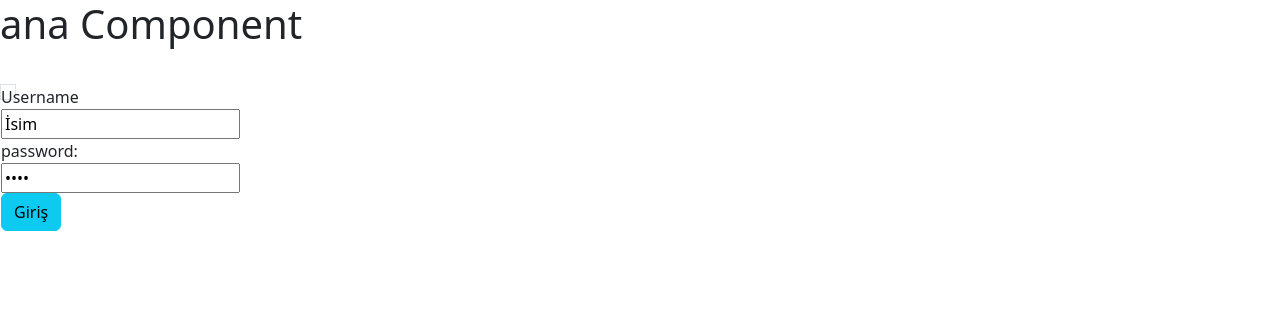
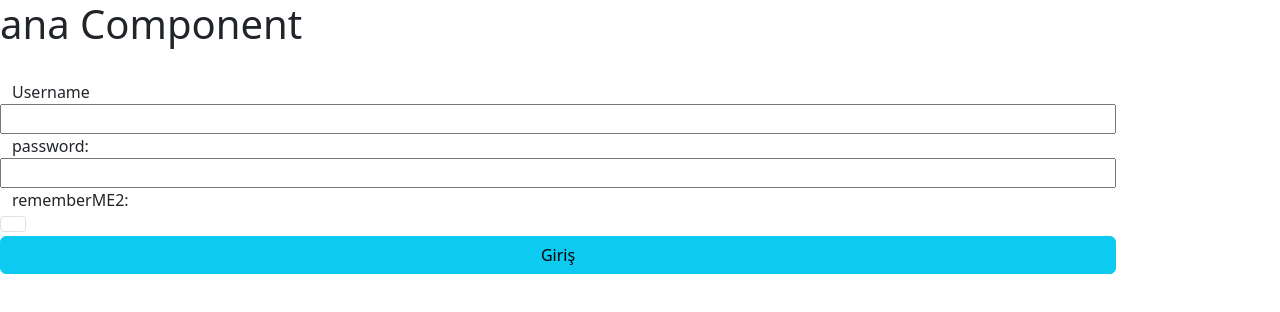
Before and after one commit to Kerim-ARAT/Turkcell-Anglur-Apps, an Angular app in the folder angularapp/: page / in a window 1280 px wide. Shown: the top 312 px of the page. Built offline with nearby package versions, Linux system fonts and the light colour scheme.

Commit message:
Template Driven Forms 3.Kısım

```diff
--- a/angularapp/src/app/Forms/template-driven/template-driven.component.html
+++ b/angularapp/src/app/Forms/template-driven/template-driven.component.html
@@ -1,9 +1,13 @@
-<form #saveForm="ngForm" class="form-check-input" (ngSubmit)="save(saveForm)">
+<form #saveForm="ngForm" class="row container" (ngSubmit)="save(saveForm)">
 <label for="userName">Username</label>
-<input type="text" name="userName" [(ngModel)]="loginMode.userName" >
+<input type="text" name="userName2" [(ngModel)]="loginMode.userName" >
 <br>
 <label for="password">password: </label>
-<input type="password" name="password"  [(ngModel)]="loginMode.passworld">
+<input type="password" name="password2"  [(ngModel)]="loginMode.passworld">
+<br>
+<label for="rememberME2"> rememberME2:</label>
+<input type="checkbox" class="form-check-input" name="rememberME2" [ngModel]="loginMode.rememberME">
 <br>
 <button  type="submit" class="btn btn-info">Giriş</button>
+
 </form>
--- a/angularapp/src/app/Forms/template-driven/template-driven.component.ts
+++ b/angularapp/src/app/Forms/template-driven/template-driven.component.ts
@@ -11,8 +11,11 @@ import { fromEvent } from 'rxjs';
 })
 export class TemplateDrivenComponent {
   loginMode:loginModel;
+  loginmodel2:loginModeC;
   constructor(){
-    this.loginMode= {userName:"İsim",passworld:"1234"}
+    this.loginMode= {userName:"",passworld:"",rememberME:false}
+    /* class ilee örnek */
+    this.loginmodel2=new loginModeC();
   }
   save(form:NgForm){
     console.log(form.value);
@@ -21,6 +24,19 @@ export class TemplateDrivenComponent {
 
 }
 interface loginModel{
-  userName:string;
+  userName:string
   passworld:string
+  rememberME:boolean
 }
+/* class ilee örnek */
+class loginModeC{
+  userName?:string
+  passworld?:string
+  rememberME?:boolean
+ /*  constructor(userName:string,pasword:string,rememberME:boolean){
+    this.userName=userName;
+    this.passworld=pasword;
+    this.rememberME=rememberME
+
+  } */
+}
```
